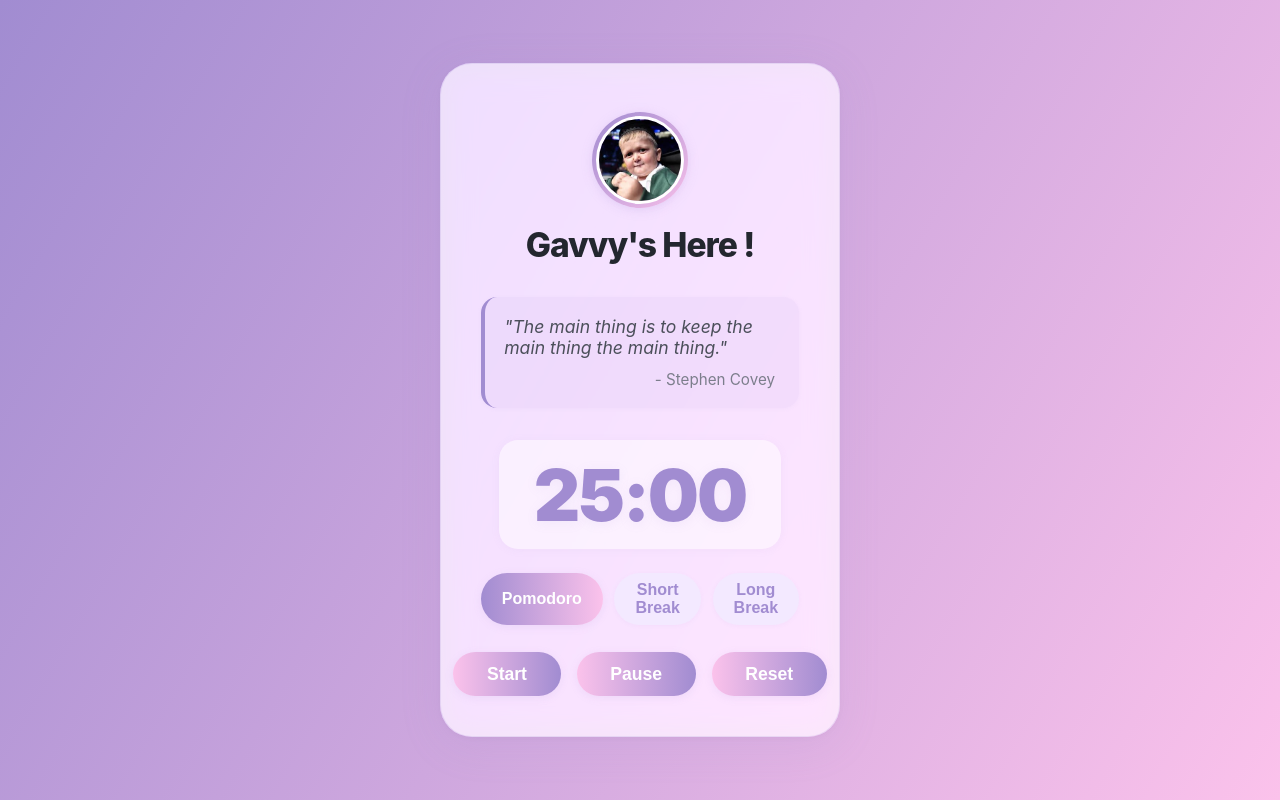
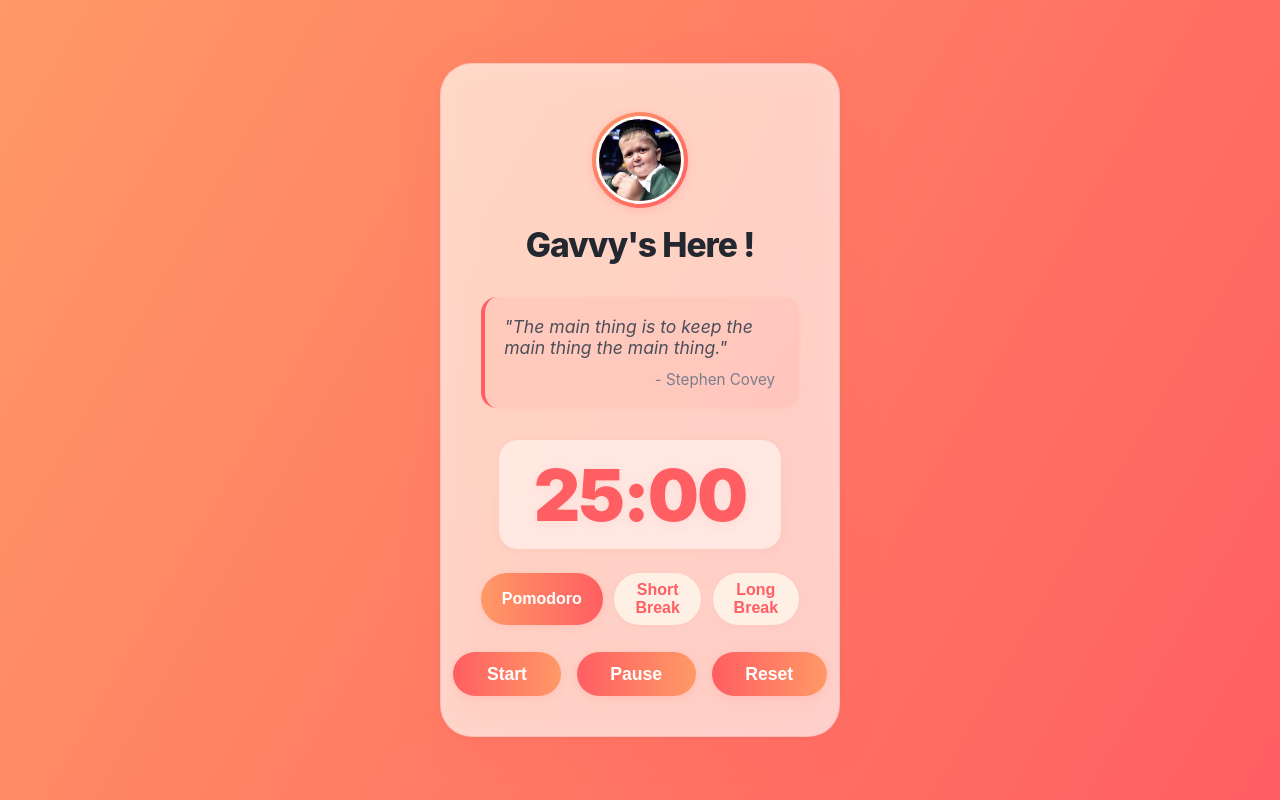
Before and after one commit to mexxxoooo/maxo-build-own-apps-testing, a plain HTML site: page index.html in a window 1280 px wide. Drawn offline with Linux system fonts and the light colour scheme.

Commit message:
test after restore

```diff
--- a/styles.css
+++ b/styles.css
@@ -15,7 +15,7 @@ body, html {
     position: fixed;
     top: 0; left: 0; right: 0; bottom: 0;
     z-index: 0;
-    background: linear-gradient(120deg, #a18cd1 0%, #fbc2eb 100%);
+    background: linear-gradient(120deg, #ff9966 0%, #ff5e62 100%);
     animation: gradientMove 10s ease-in-out infinite alternate;
 }
 
@@ -35,13 +35,13 @@ body, html {
 
 .glass-card {
     background: rgba(255,255,255,0.7);
-    box-shadow: 0 8px 40px 0 rgba(161,140,209,0.15), 0 1.5px 8px 0 rgba(0,0,0,0.04);
+    box-shadow: 0 8px 40px 0 rgba(255,94,98,0.15), 0 1.5px 8px 0 rgba(0,0,0,0.04);
     border-radius: 2rem;
     padding: 3rem 2.5rem 2.5rem 2.5rem;
     max-width: 400px;
     width: 100%;
     backdrop-filter: blur(16px) saturate(180%);
-    border: 1.5px solid rgba(161,140,209,0.18);
+    border: 1.5px solid rgba(255,94,98,0.18);
     display: flex;
     flex-direction: column;
     align-items: center;
@@ -58,11 +58,11 @@ body, html {
     width: 96px;
     height: 96px;
     border-radius: 50%;
-    background: linear-gradient(135deg, #a18cd1 0%, #fbc2eb 100%);
+    background: linear-gradient(135deg, #ff9966 0%, #ff5e62 100%);
     display: flex;
     align-items: center;
     justify-content: center;
-    box-shadow: 0 2px 12px rgba(161,140,209,0.18);
+    box-shadow: 0 2px 12px rgba(255,94,98,0.18);
     margin-bottom: 1rem;
 }
 
@@ -72,7 +72,7 @@ body, html {
     border-radius: 50%;
     object-fit: cover;
     border: 3px solid #fff;
-    box-shadow: 0 2px 8px rgba(161,140,209,0.10);
+    box-shadow: 0 2px 8px rgba(255,94,98,0.10);
 }
 
 .app-title {
@@ -85,15 +85,15 @@ body, html {
 }
 
 .modern-quote {
-    background: rgba(161,140,209,0.08);
-    border-left: 4px solid #a18cd1;
+    background: rgba(255,94,98,0.08);
+    border-left: 4px solid #ff5e62;
     border-radius: 1rem;
     padding: 1.2rem 1.5rem 1.2rem 1.2rem;
     margin-bottom: 2rem;
     font-size: 1.1rem;
     font-style: italic;
     color: #4b4f5a;
-    box-shadow: 0 1px 4px rgba(161,140,209,0.07);
+    box-shadow: 0 1px 4px rgba(255,94,98,0.07);
     position: relative;
 }
 .modern-quote footer {
@@ -114,14 +114,14 @@ body, html {
 .timer-display {
     font-size: 4.5rem;
     font-weight: 900;
-    color: #a18cd1;
+    color: #ff5e62;
     letter-spacing: -2px;
     margin-bottom: 1.5rem;
-    text-shadow: 0 2px 12px rgba(161,140,209,0.10);
+    text-shadow: 0 2px 12px rgba(255,94,98,0.10);
     background: rgba(255,255,255,0.5);
     border-radius: 1.2rem;
     padding: 0.7rem 2.2rem;
-    box-shadow: 0 1px 8px rgba(161,140,209,0.08);
+    box-shadow: 0 1px 8px rgba(255,94,98,0.08);
 }
 
 .mode-switcher {
@@ -131,8 +131,8 @@ body, html {
 }
 
 .mode-btn {
-    background: #f3e9ff;
-    color: #a18cd1;
+    background: #fff0e6;
+    color: #ff5e62;
     border: none;
     border-radius: 999px;
     padding: 0.5rem 1.3rem;
@@ -140,12 +140,12 @@ body, html {
     font-weight: 600;
     cursor: pointer;
     transition: background 0.2s, color 0.2s, box-shadow 0.2s;
-    box-shadow: 0 1px 4px rgba(161,140,209,0.07);
+    box-shadow: 0 1px 4px rgba(255,94,98,0.07);
 }
 .mode-btn.active, .mode-btn:hover {
-    background: linear-gradient(90deg, #a18cd1 0%, #fbc2eb 100%);
+    background: linear-gradient(90deg, #ff9966 0%, #ff5e62 100%);
     color: #fff;
-    box-shadow: 0 2px 8px rgba(161,140,209,0.13);
+    box-shadow: 0 2px 8px rgba(255,94,98,0.13);
 }
 
 .controls {
@@ -156,7 +156,7 @@ body, html {
 }
 
 .control-btn {
-    background: linear-gradient(90deg, #fbc2eb 0%, #a18cd1 100%);
+    background: linear-gradient(90deg, #ff5e62 0%, #ff9966 100%);
     color: #fff;
     border: none;
     border-radius: 999px;
@@ -164,14 +164,14 @@ body, html {
     font-size: 1.1rem;
     font-weight: 700;
     cursor: pointer;
-    box-shadow: 0 2px 8px rgba(161,140,209,0.13);
+    box-shadow: 0 2px 8px rgba(255,94,98,0.13);
     transition: background 0.2s, transform 0.15s, box-shadow 0.2s;
 }
 .control-btn:hover {
-    background: linear-gradient(90deg, #a18cd1 0%, #fbc2eb 100%);
+    background: linear-gradient(90deg, #ff9966 0%, #ff5e62 100%);
     color: #fff;
     transform: translateY(-2px) scale(1.04);
-    box-shadow: 0 4px 16px rgba(161,140,209,0.18);
+    box-shadow: 0 4px 16px rgba(255,94,98,0.18);
 }
 
 @media (max-width: 600px) {
```
